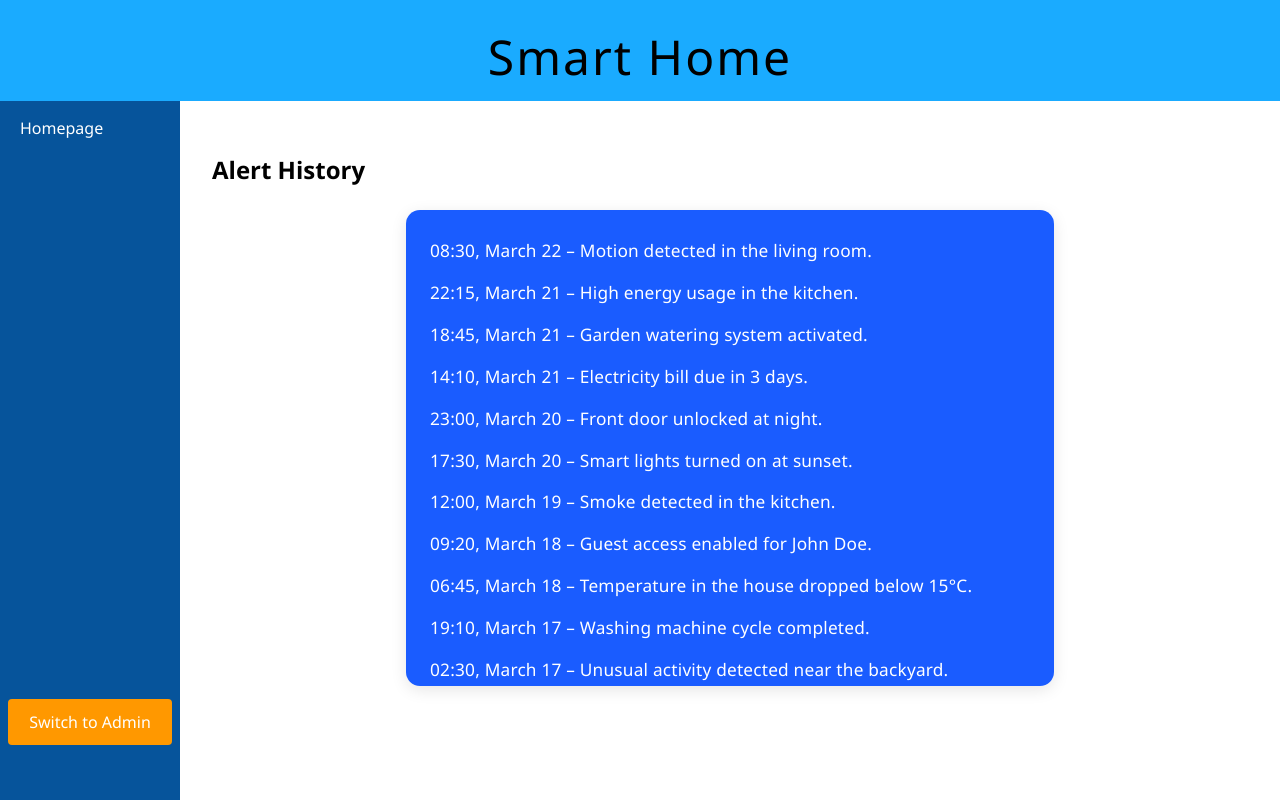
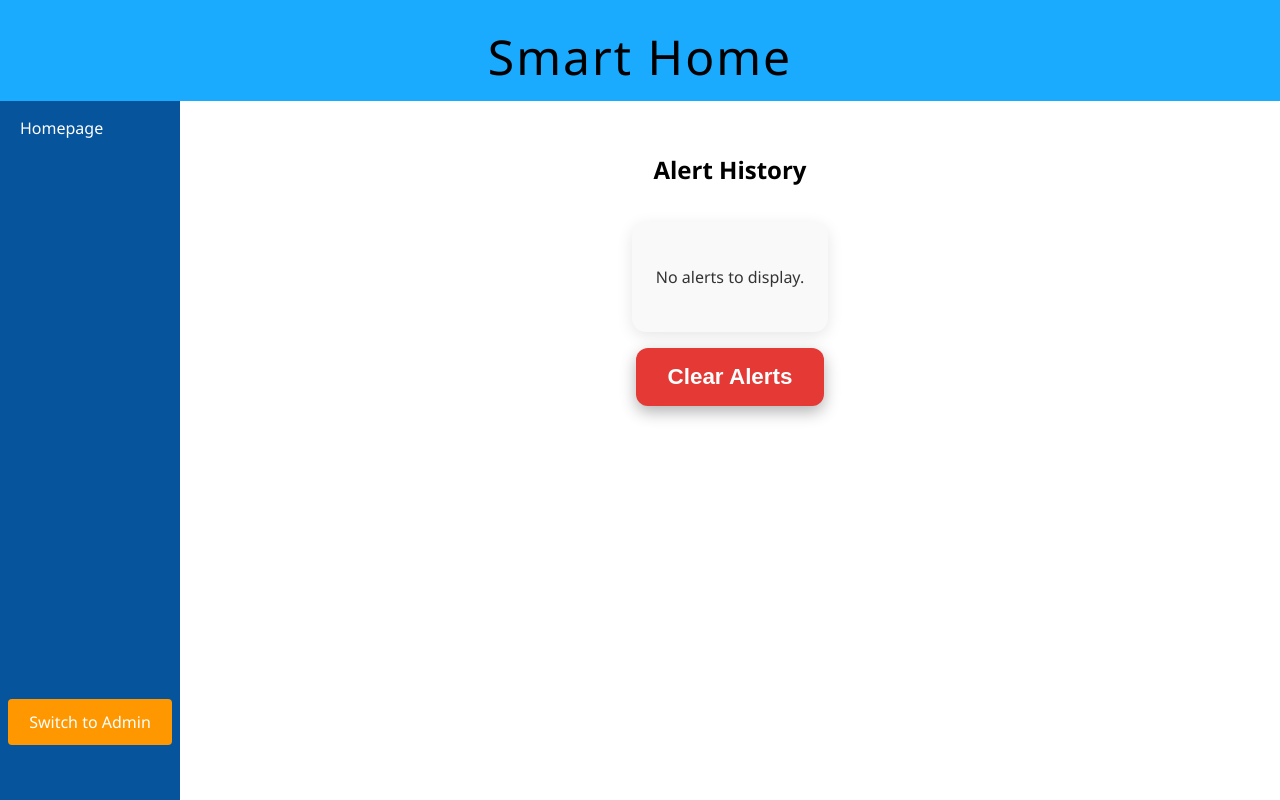
Before and after one commit to AggelosVer/TL_SmartHome, a React (Create React App) app in the folder code/: page /alerts in a window 1280 px wide. Built offline with nearby package versions, Linux system fonts and the light colour scheme.

Commit message:
alert history page

```diff
--- a/code/src/App.js
+++ b/code/src/App.js
@@ -8,14 +8,12 @@ import Help from './pages/Help';
 import AddDevicePage from './pages/AddDevicePage';
 import Device from './domain/Device';
 import './App.css';
-
 import { useNavigate } from 'react-router-dom';
 
 function AppWrapper() {
   const navigate = useNavigate();
   return <App navigate={navigate} />;
 }
-
 
 const storage = {
   isElectron: window && window.process && window.process.type,
@@ -100,6 +98,11 @@ function App({ navigate }) {
   const [adminPassword, setAdminPassword] = useState('');
   const [loginError, setLoginError] = useState('');
 
+  const [alerts, setAlerts] = useState(() => {
+    const savedAlerts = localStorage.getItem('smartHomeAlerts');
+    return savedAlerts ? JSON.parse(savedAlerts) : [];
+  });
+
   const [devices, setDevices] = useState(() => {
     const savedDevices = localStorage.getItem('smartHomeDevices');
 
@@ -127,6 +130,19 @@ function App({ navigate }) {
     ];
   });
 
+  const addAlert = (message) => {
+    setAlerts((prevAlerts) => {
+      const timestamp = new Date().toLocaleString(); // Add a timestamp
+      const newAlert = `${timestamp} – ${message}`;
+      const updatedAlerts = [newAlert, ...prevAlerts]; // Add the new alert to the top of the list
+
+      // Save to local storage
+      localStorage.setItem('smartHomeAlerts', JSON.stringify(updatedAlerts));
+
+      return updatedAlerts;
+    });
+  };
+
   // Helper function to ensure we're working with Device instances
   const ensureDeviceInstance = (device) => {
     if (device instanceof Device) return device;
@@ -142,19 +158,6 @@ function App({ navigate }) {
     });
   };
 
-  const [alerts, setAlerts] = useState([
-    '08:30, March 22 – Motion detected in the living room.',
-    '22:15, March 21 – High energy usage in the kitchen.',
-    '18:45, March 21 – Garden watering system activated.',
-    '14:10, March 21 – Electricity bill due in 3 days.',
-    '23:00, March 20 – Front door unlocked at night.',
-    '17:30, March 20 – Smart lights turned on at sunset.',
-    '12:00, March 19 – Smoke detected in the kitchen.',
-    '09:20, March 18 – Guest access enabled for John Doe.',
-    '06:45, March 18 – Temperature in the house dropped below 15°C.',
-    '19:10, March 17 – Washing machine cycle completed.',
-    '02:30, March 17 – Unusual activity detected near the backyard.'
-  ]);
 
   const requestAdminLogin = () => {
     if (guestMode) {
@@ -176,9 +179,6 @@ const requestAdminLogin = () => {
     }
   };
 
-
-
-
     const handleAdminLogin = () => {
     if (adminPassword === '123') {
       setIsAdmin(true);
@@ -196,7 +196,7 @@ const requestAdminLogin = () => {
 
 
   const addDevice = ({ name, type, room, visibility }) => {
-    setDevices(prev => {
+    setDevices((prev) => {
       const newDevice = new Device({
         id: Date.now(),
         name,
@@ -205,9 +205,10 @@ const requestAdminLogin = () => {
         owner: 'admin',
         functionState: getDefaultStatus(type),
         energyStatus: 'normal',
-        visibility: visibility || 'public'
+        visibility: visibility || 'public',
       });
 
+      addAlert(`New ${type} added: ${name} in ${room}`);
       const newDevices = [...prev, newDevice];
       localStorage.setItem('smartHomeDevices', JSON.stringify(newDevices));
       return newDevices;
@@ -228,11 +229,18 @@ const requestAdminLogin = () => {
 
   const toggleCameraRecording = (id) => {
     setDevices((prev) => {
-    const newDevices = prev.map(d =>
+      const newDevices = prev.map((d) =>
         d.id === id && d.type === 'Camera'
           ? ensureDeviceInstance({ ...d, functionState: d.functionState === 'recording' ? 'idle' : 'recording' })
           : ensureDeviceInstance(d)
       );
+
+      const toggledDevice = prev.find((d) => d.id === id && d.type === 'Camera');
+      if (toggledDevice) {
+        const newState = toggledDevice.functionState === 'recording' ? 'idle' : 'recording';
+        addAlert(`${toggledDevice.name} (Camera) is now ${newState}`);
+      }
+
       localStorage.setItem('smartHomeDevices', JSON.stringify(newDevices));
       return newDevices;
     });
@@ -240,25 +248,38 @@ const toggleCameraRecording = (id) => {
 
 const toggleLight = (id) => {
   setDevices((prev) => {
-    const newDevices = prev.map(d =>
+    const newDevices = prev.map((d) =>
       d.id === id && d.type === 'Light'
         ? ensureDeviceInstance({ ...d, functionState: d.functionState === 'on' ? 'off' : 'on' })
         : ensureDeviceInstance(d)
     );
+
+    const toggledDevice = prev.find((d) => d.id === id && d.type === 'Light');
+    if (toggledDevice) {
+      const newState = toggledDevice.functionState === 'on' ? 'off' : 'on';
+      addAlert(`${toggledDevice.name} (Light) turned ${newState}`);
+    }
+
     localStorage.setItem('smartHomeDevices', JSON.stringify(newDevices));
     return newDevices;
   });
 };
 
 
-
 const toggleDoor = (id) => {
   setDevices((prev) => {
-    const newDevices = prev.map(d =>
+    const newDevices = prev.map((d) =>
       d.id === id && d.type === 'Door'
         ? ensureDeviceInstance({ ...d, functionState: d.functionState === 'locked' ? 'unlocked' : 'locked' })
         : ensureDeviceInstance(d)
     );
+
+    const toggledDevice = prev.find((d) => d.id === id && d.type === 'Door');
+    if (toggledDevice) {
+      const newState = toggledDevice.functionState === 'locked' ? 'unlocked' : 'locked';
+      addAlert(`${toggledDevice.name} (Door) is now ${newState}`);
+    }
+
     localStorage.setItem('smartHomeDevices', JSON.stringify(newDevices));
     return newDevices;
   });
@@ -266,43 +287,72 @@ const toggleDoor = (id) => {
 
 const toggleAlarm = (id) => {
   setDevices((prev) => {
-    const newDevices = prev.map(d =>
+    const newDevices = prev.map((d) =>
       d.id === id && d.type === 'Alarm'
         ? ensureDeviceInstance({ ...d, functionState: d.functionState === 'enabled' ? 'disabled' : 'enabled' })
         : ensureDeviceInstance(d)
     );
+
+    const toggledDevice = prev.find((d) => d.id === id && d.type === 'Alarm');
+    if (toggledDevice) {
+      const newState = toggledDevice.functionState === 'enabled' ? 'disabled' : 'enabled';
+      addAlert(`${toggledDevice.name} (Alarm) is now ${newState}`);
+    }
+
     localStorage.setItem('smartHomeDevices', JSON.stringify(newDevices));
     return newDevices;
   });
 };
 
-
 const setThermostat = (id, temp) => {
   setDevices((prev) => {
-    const newDevices = prev.map(d =>
+    const newDevices = prev.map((d) =>
       d.id === id && d.type === 'Thermostat'
         ? ensureDeviceInstance({ ...d, functionState: temp })
         : ensureDeviceInstance(d)
     );
+
+    const updatedDevice = prev.find((d) => d.id === id && d.type === 'Thermostat');
+    if (updatedDevice) {
+      addAlert(`${updatedDevice.name} (Thermostat) set to ${temp}°C`);
+    }
+
     localStorage.setItem('smartHomeDevices', JSON.stringify(newDevices));
     return newDevices;
   });
 };
 
+  const editDevice = (id, newDetails) => {
+    setDevices((prev) => {
+      const newDevices = prev.map((d) => {
+        if (d.id === id) {
+          const changes = [];
+          if (d.name !== newDetails.name) changes.push(`name changed to ${newDetails.name}`);
+          if (d.room !== newDetails.room) changes.push(`room changed to ${newDetails.room}`);
+          if (d.type !== newDetails.type) changes.push(`type changed to ${newDetails.type}`);
 
-  const editDevice = (id, newDetails) => {
-    setDevices(prev => {
-      const newDevices = prev.map(d =>
-        d.id === id ? ensureDeviceInstance({ ...d, ...newDetails }) : ensureDeviceInstance(d)
-      );
+          if (changes.length > 0) {
+            addAlert(`${d.name} (${d.type}) updated: ${changes.join(', ')}`);
+          }
+
+          return ensureDeviceInstance({ ...d, ...newDetails });
+        }
+        return ensureDeviceInstance(d);
+      });
+
       localStorage.setItem('smartHomeDevices', JSON.stringify(newDevices));
       return newDevices;
     });
   };
 
   const removeDevice = (id) => {
-    setDevices(prev => {
-      const newDevices = prev.filter(d => d.id !== id).map(ensureDeviceInstance);
+  setDevices((prev) => {
+    const deviceToRemove = prev.find((d) => d.id === id);
+    if (deviceToRemove) {
+      addAlert(`${deviceToRemove.name} (${deviceToRemove.type}) in ${deviceToRemove.room} was removed`);
+    }
+
+    const newDevices = prev.filter((d) => d.id !== id).map(ensureDeviceInstance);
     localStorage.setItem('smartHomeDevices', JSON.stringify(newDevices));
     return newDevices;
   });
@@ -358,7 +408,7 @@ const setThermostat = (id, temp) => {
                   deviceTypes={DEVICE_TYPES}
                 />
               } />
-              <Route path="/alerts" element={<AlertHistory alerts={alerts} guestMode={guestMode} />} />
+              <Route path="/alerts" element={<AlertHistory alerts={alerts} setAlerts={setAlerts} guestMode={guestMode} />} />
               <Route path="/power" element={<PowerUsage devices={devices} />} />
               <Route path="/help" element={<Help />} />
               <Route path="/add-device" element={
--- a/code/src/pages/AlertHistory.css
+++ b/code/src/pages/AlertHistory.css
@@ -1,23 +1,60 @@
 .alert-history-container {
   padding: 32px;
+  max-width: 600px;
+  margin: 0 auto;
+  text-align: center;
+  display: flex;
+  flex-direction: column;
+  gap: 16px;
 }
 
 .alert-list {
-  background: #1a5cff;
-  color: #fff;
-  max-width: 600px;
+  background: #f9f9f9;
+  color: #333;
+  max-width: 500px;
   margin: 0 auto;
-  max-height: 420px;
+  max-height: 350px;
   overflow-y: auto;
   padding: 28px 24px;
   border-radius: 14px;
-  margin-top: 24px;
-  box-shadow: 0 4px 16px rgba(0,0,0,0.10);
+  box-shadow: 0 4px 16px rgba(0, 0, 0, 0.1);
+  flex-grow: 1; /* Push the button to the bottom */
 }
 
 .alert-item {
   margin-bottom: 16px;
-  font-size: 1.08rem;
-  letter-spacing: 0.2px;
-  line-height: 1.5;
+  font-size: 1.3rem; /* Increased font size for larger alerts */
+  letter-spacing: 0.3px;
+  line-height: 1.6;
+  padding: 12px 16px; /* Add padding for better spacing */
+  background: rgba(255, 255, 255, 0.2); /* Semi-transparent white background */
+  border-radius: 8px;
+  box-shadow: 0 2px 6px rgba(0, 0, 0, 0.1);
 }
+
+.alert-item:nth-child(odd) {
+  background: rgba(255, 255, 255, 0.3); /* Slightly different background for alternating items */
+}
+
+.clear-alerts-button {
+  background: #e53935;
+  color: #fff;
+  border: none;
+  padding: 16px 32px; /* Keep the button size the same */
+  border-radius: 12px;
+  cursor: pointer;
+  font-size: 1.4rem;
+  font-weight: bold;
+  transition: background 0.2s, transform 0.2s;
+  box-shadow: 0 6px 16px rgba(0, 0, 0, 0.3);
+  align-self: center;
+}
+
+.clear-alerts-button:hover {
+  background: #c62828;
+  transform: scale(1.1);
+}
+
+.clear-alerts-button:active {
+  transform: scale(1.05);
+}
--- a/code/src/pages/AlertHistory.js
+++ b/code/src/pages/AlertHistory.js
@@ -1,15 +1,27 @@
 import React from 'react';
 import './AlertHistory.css';
 
-function AlertHistory({ alerts }) {
+function AlertHistory({ alerts, setAlerts }) {
+  const clearAlerts = () => {
+    setAlerts([]); // Clear all alerts
+    localStorage.setItem('smartHomeAlerts', JSON.stringify([])); // Clear from localStorage
+  };
+
   return (
     <div className="alert-history-container">
       <h2>Alert History</h2>
       <div className="alert-list">
-        {alerts.map((alert, idx) => (
-          <div className="alert-item" key={idx}>{alert}</div>
-        ))}
+        {alerts.length > 0 ? (
+          alerts.map((alert, idx) => (
+            <div className="alert-item" key={idx}>{alert}</div>
+          ))
+        ) : (
+          <p>No alerts to display.</p>
+        )}
       </div>
+      <button className="clear-alerts-button" onClick={clearAlerts}>
+        Clear Alerts
+      </button>
     </div>
   );
 }
```
Lines whose indentation alone changed are shown as unchanged.
